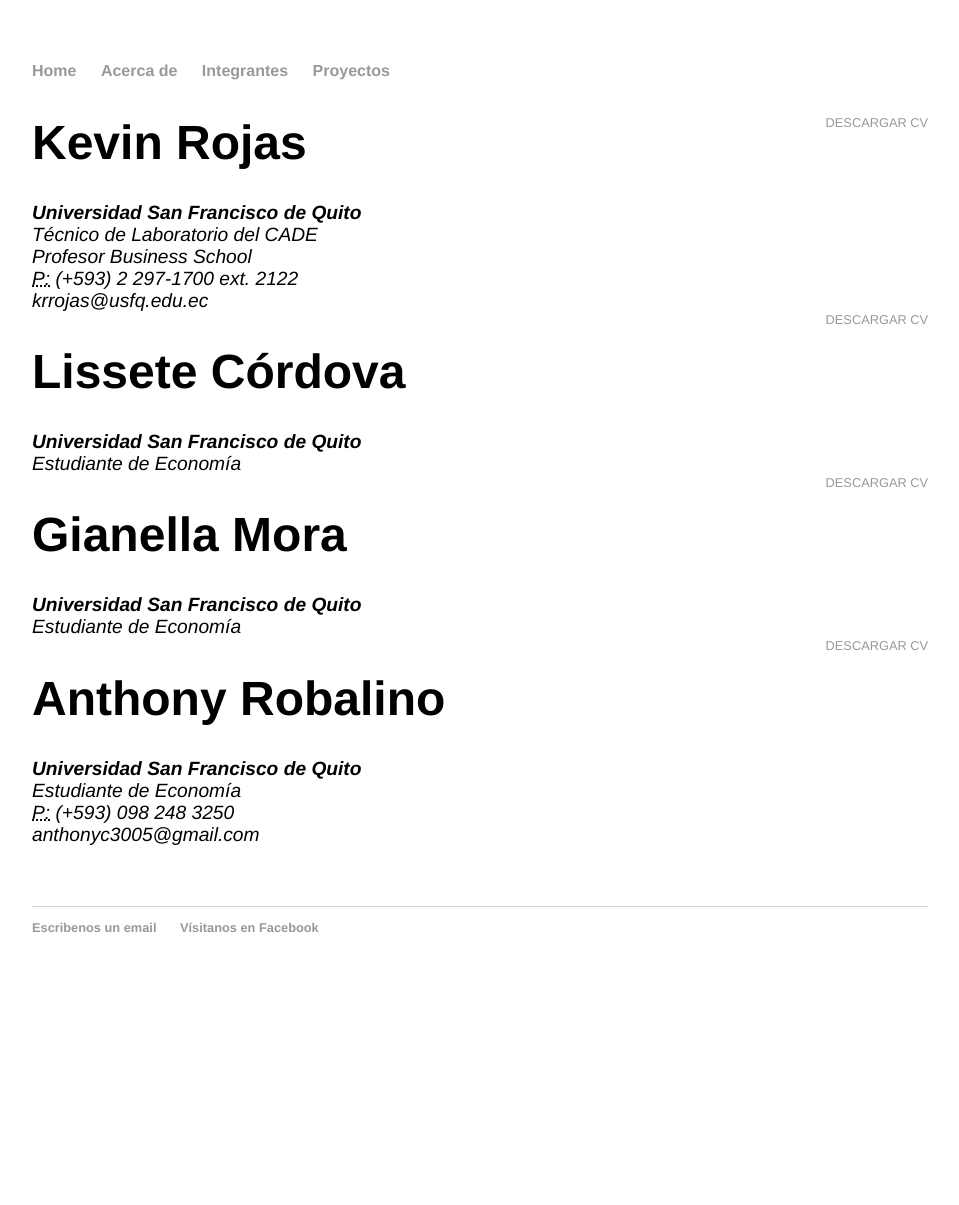
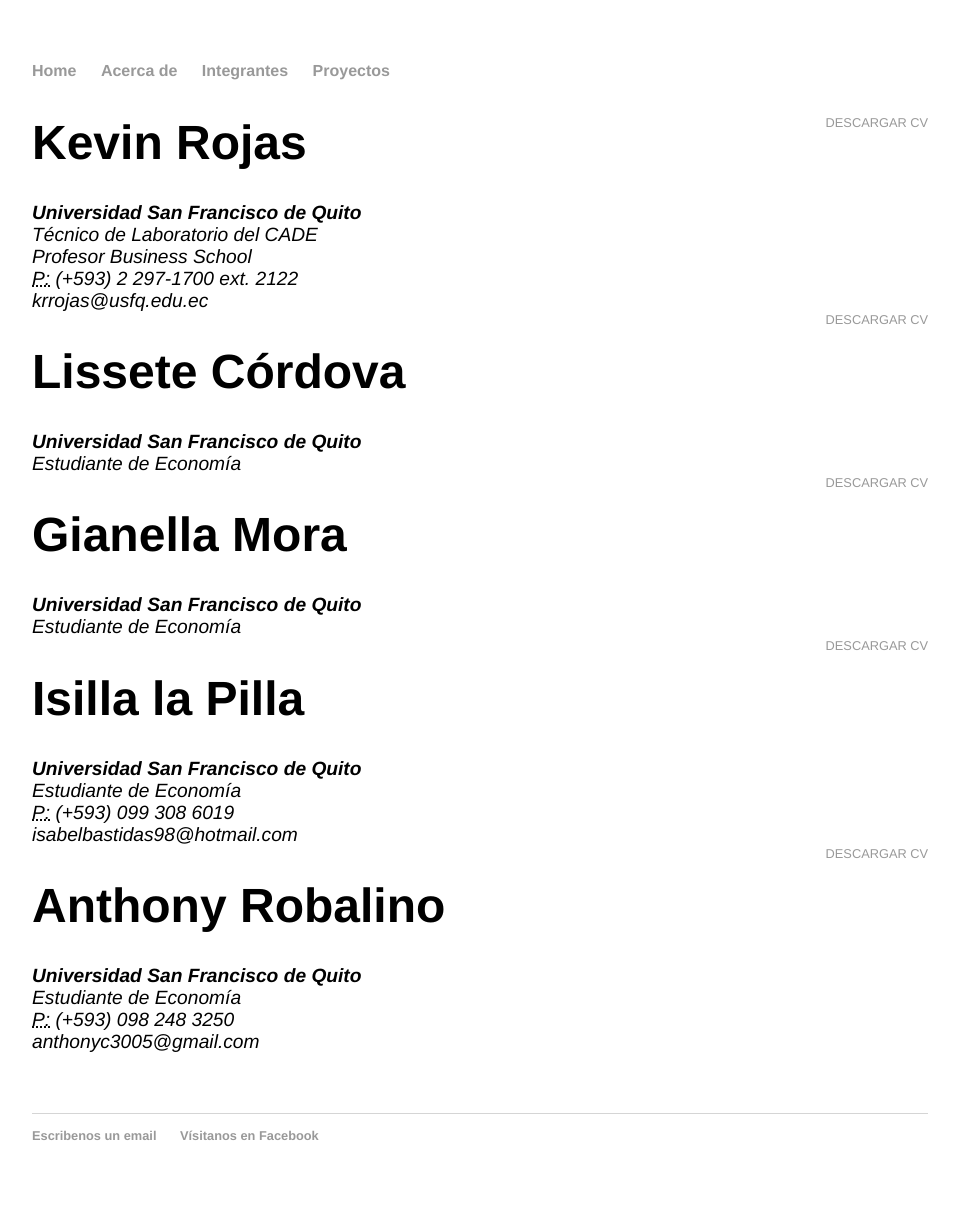
Before and after one commit to ecelresearchgroup/ecelresearchgroup.github.io, a Jekyll site: the page built from cv/index.html, in a window 1280 px wide. Shown: the whole page, without its empty margins (160-1119 px from the left). Built offline with Jekyll 4.4.1, drawn with Linux system fonts in a browser that asks for light colours; before the commit the page ends 997 px from its top, so only the background shows below that.

Commit message:
Veamos si funciona
Segundo intento jajaja

```diff
--- a/cv/index.html
+++ b/cv/index.html
@@ -28,6 +28,15 @@
 			Estudiante de Economía<br>
 			</address>
 
+		<a href="https://drive.google.com/file/d/1g3ltAKJ6kVUs9xZCUxj7rgthBr8uCOtz/view?usp=sharing" class="download" title="Descargar CV como PDF">Descargar CV</a>
+			<h1>Isilla la Pilla</h1>
+			<address>
+			<strong>Universidad San Francisco de Quito</strong><br>
+			Estudiante de Economía<br>
+			<abbr title="phone">P:</abbr>  (+593) 099 308 6019 <br>
+			<span class="obfuscate">isabelbastidas98@hotmail.com</span>
+			</address>
+
 		<a href="https://drive.google.com/file/d/1ICM9gkS4p0f8huwmtGLm-SvU4I569LAq/view?usp=sharing" class="download" title="Descargar CV como PDF">Descargar CV</a>
 			<h1>Anthony Robalino</h1>
 			<address>
```
